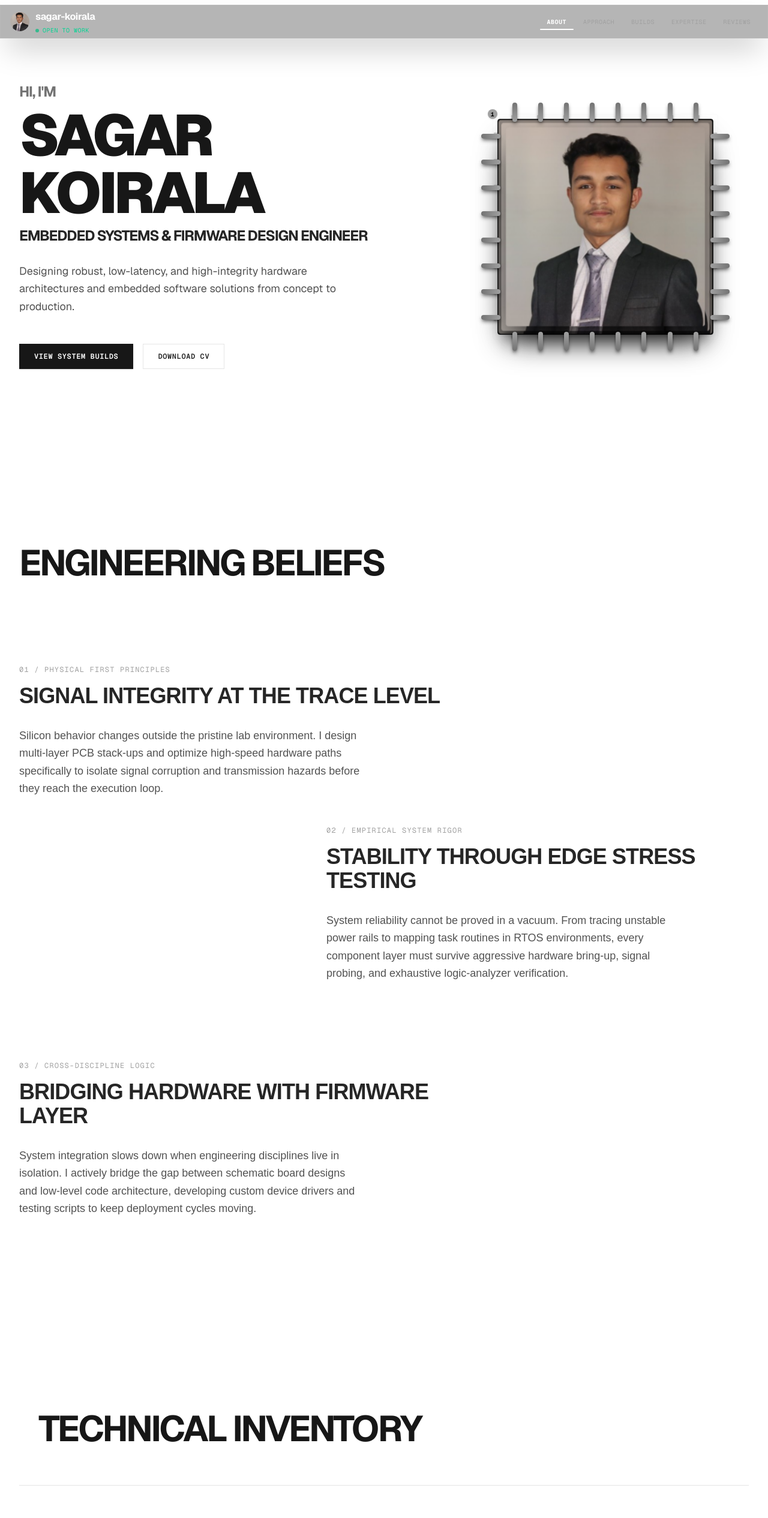
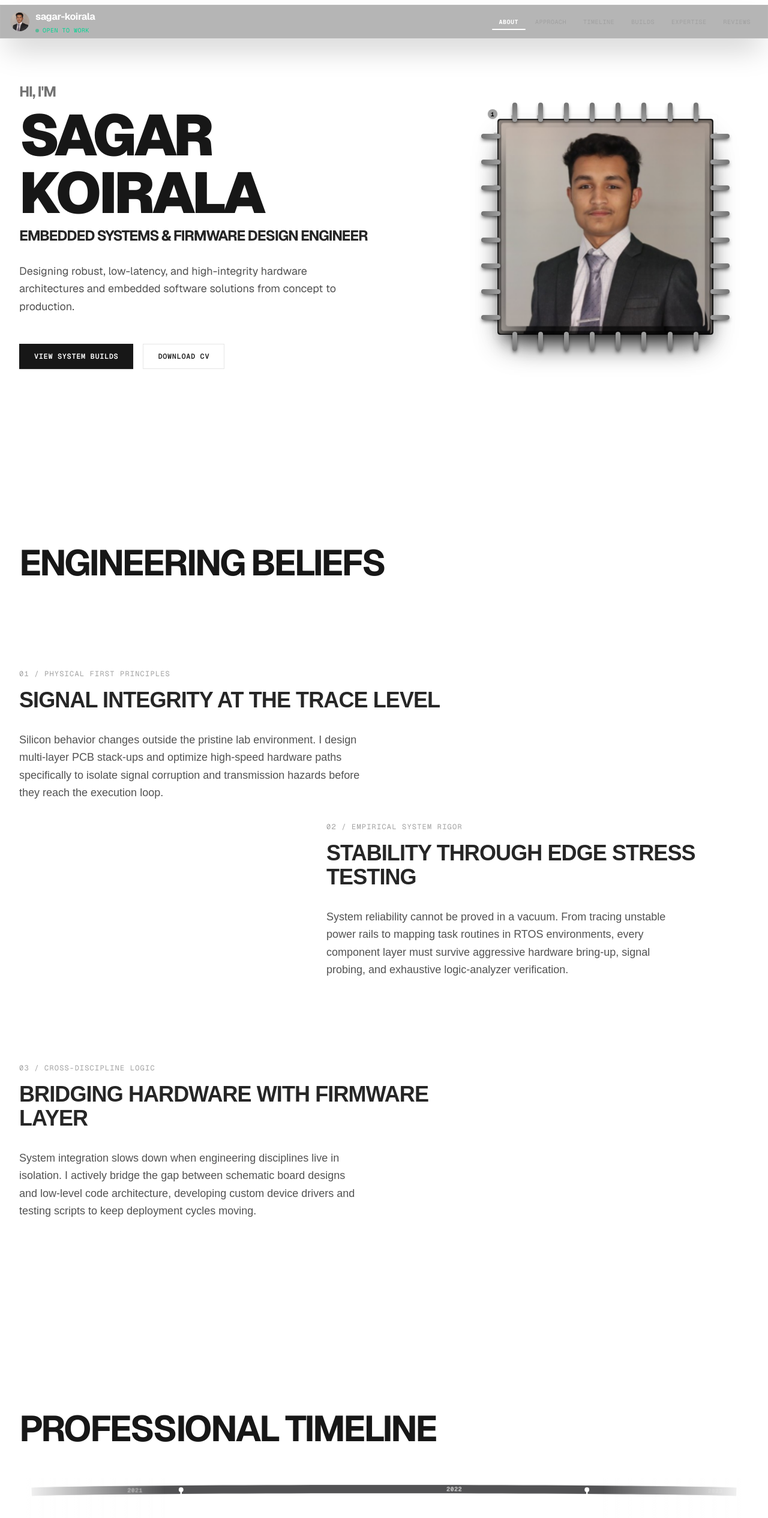
Before and after one commit to sagar-koirala/my-portfolio-app, a Next.js app: page / in a window 1280 px wide. Shown: the top 2530 px of the page at 60% size. Built offline with nearby package versions, Linux system fonts and the light colour scheme.

Commit message:
feat(nav): integrate timeline section and update navigation links

```diff
--- a/src/app/page.tsx
+++ b/src/app/page.tsx
@@ -1,6 +1,7 @@
 import React from "react";
 import Hero from "@/components/Hero";
 import Philosophy from "@/components/Philosophy";
+import TimelineRail from "@/components/Timeline/TimelineRail";
 import SkillsBOM from "@/components/SkillsBOM";
 import Testimonials from "@/components/Testimonials";
 import Footer from "@/components/Footer";
@@ -11,6 +12,7 @@ export default function Home() {
       <div className="space-y-24">
         <Hero />
         <Philosophy />
+        <TimelineRail />
         <SkillsBOM />
         <Testimonials />
       </div>
--- a/src/components/Navbar.tsx
+++ b/src/components/Navbar.tsx
@@ -8,6 +8,7 @@ import profilePic from "@/assets/profile.png";
 const navLinks = [
   { id: "hero", label: "About" },
   { id: "philosophy", label: "Approach" },
+  { id: "timeline", label: "Timeline" },
   { id: "projects", label: "Builds" },
   { id: "skills", label: "Expertise" },
   { id: "testimonials", label: "Reviews" },
@@ -63,8 +64,8 @@ export default function Navbar() {
       <motion.div
         initial={false}
         animate={{
-          width: isScrolled ? (isMobile ? "48px" : "420px") : "100%",
-          maxWidth: isScrolled ? (isMobile ? "48px" : "420px") : "1280px",
+          width: isScrolled ? (isMobile ? "48px" : "500px") : "100%",
+          maxWidth: isScrolled ? (isMobile ? "48px" : "500px") : "1280px",
           borderRadius: isScrolled ? "9999px" : "0px",
           y: isScrolled ? 8 : 0,
           paddingLeft: isScrolled ? (isMobile ? "0px" : "12px") : "16px",
```
